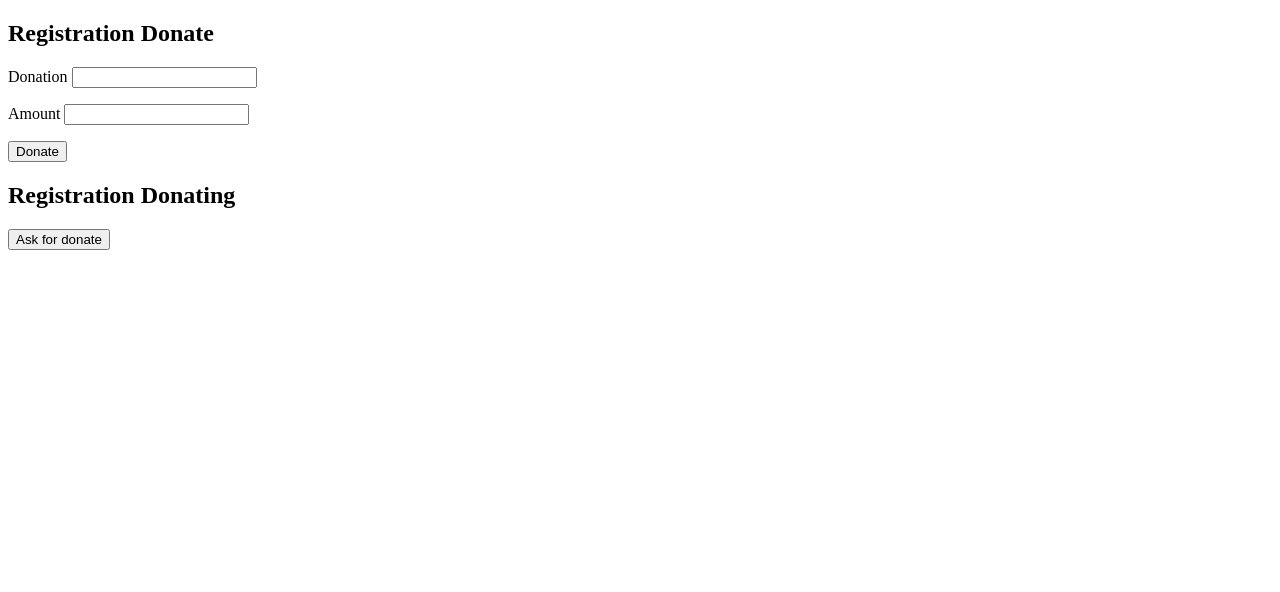
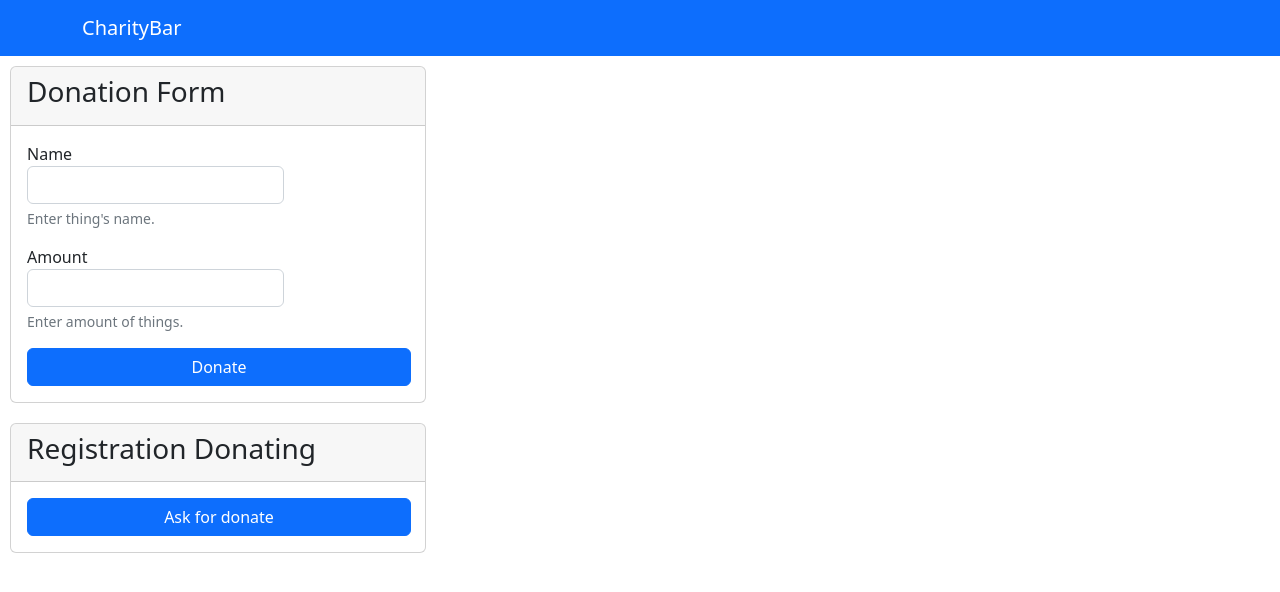
Before and after one commit to Novakovich/Lifo_and_Fifo, a Flask app: page / in a window 1280 px wide. Shown: the top 592 px of the page. Run offline with Flask 2, Linux system fonts and the light colour scheme.

Commit message:
lifo&fifo flask html

```diff
--- a/app.py
+++ b/app.py
@@ -1,8 +1,11 @@
 import json
 from flask import Flask, render_template, request
+from pathlib import Path
 
 app = Flask(__name__)
 app.debug = True
+BASE_DIR = Path(__file__).resolve().parent.parent
+
 
 @app.route('/')
 def home_page():
@@ -17,39 +20,21 @@ def donate():
         )
     with open('data.json', 'w') as data:
         json.dump(data_list, data)
-    return f""" Thank you
-            <html>
-                <body>
-                    <p>
-                    <a href="/">Return main</a>
-                    </p>
-                </body>
-            </html>"""
+    return render_template('donte.html')
 
 @app.route('/request/donation')
 def donation():
     with open('data.json', 'r', encoding='utf-8') as data:
         data_list = json.load(data)
     if not data_list:
-        return f""" here nothing for you
-            <html>
-                <body>
-                    <p>
-                    <a href="/">Return main</a>
-                    </p>
-                </body>
-            </html>"""
+        return render_template('request.html')
     item = data_list.pop()
     with open('data.json', 'w') as data:
         json.dump(data_list, data)
-    return f""" here {item['name']} {item['amount']}
-    <html>
-        <body>
-            <p>
-            <a href="/">Return main</a>
-            </p>
-        </body>
-    </html>"""
+    return f"""
+    {render_template('donation.html')}
+    here {item['name']} {item['amount']}
+    """
 
 if __name__ == '__main__':
     app.run(debug=True)
--- /dev/null
+++ b/templates/header.html
@@ -0,0 +1,14 @@
+<!DOCTYPE html>
+<html>
+<head>
+    <!-- CSS only -->
+    <link href="https://cdn.jsdelivr.net/npm/bootstrap@5.2.0-beta1/dist/css/bootstrap.min.css" rel="stylesheet" integrity="sha384-0evHe/X+R7YkIZDRvuzKMRqM+OrBnVFBL6DOitfPri4tjfHxaWutUpFmBp4vmVor" crossorigin="anonymous">
+</head>
+    <body>
+        <nav class="navbar navbar-dark bg-primary">
+            <div class="container-md">
+                <a class="navbar-brand" href="/">CharityBar</a>
+            </div>
+        </nav>
+    </body>
+</html>
--- a/templates/index.html
+++ b/templates/index.html
@@ -1,23 +1,48 @@
 <!doctype html>
 <html>
+    <head>
+        <!-- CSS only -->
+        <link href="https://cdn.jsdelivr.net/npm/bootstrap@5.2.0-beta1/dist/css/bootstrap.min.css" rel="stylesheet" integrity="sha384-0evHe/X+R7YkIZDRvuzKMRqM+OrBnVFBL6DOitfPri4tjfHxaWutUpFmBp4vmVor" crossorigin="anonymous">
+    </head>
+    {% include 'header.html' %}
     <body>
-        <section>
-            <h2>Registration Donate</h2>
+        <div style="position: relative; padding: 10px; ">
+            <div class="card" style="width: 26rem;">
+                <div class="card-header">
+                    <h3>Donation Form</h3>
+                </div>
+                <div class="card-body">
                     <form action="/donate" method="post">
-                <label>Donation
-                    <input type="text" name="name">
+                        <div class="registation">
+                            <label>Name
+                                <input type="text" name="name" class="form-control">
                             </label>
+                            <div id="name" class="form-text">Enter thing's name.</div>
+                        </div>
                         <p>
+                        </p>
                         <label>Amount
-                    <input type="number" name="amount">
+                            <input type="number" name="amount" class="form-control">
                         </label>
+                        <div id="amount" class="form-text">Enter amount of things.</div>
+                         <p>
                         </p>
-                <button type="submit">Donate</button>
+                        <button type="submit" class="btn btn-primary" style="width: 24rem;">Donate</button>
                     </form>
-            <h2>Registration Donating</h2>
+                </div>
+            </div>
+        </div>
+        <div style="position: relative; padding: 10px;">
+            <div class="card" style="width: 26rem;">
+                <div class="card-header">
+                    <h3>Registration Donating</h3>
+                </div>
+                <div class="card-body">
                     <form action="/request/donation">
-                <button type="submit">Ask for donate</button>
+                        <button type="submit" class="btn btn-primary" style="width: 24rem;" >Ask for donate</button>
                     </form>
-        </section>
+                </div>
+            </div>
+        </div>
     </body>
 </html>
```
Also changed, not shown: templates/donation.html (added, +13 -0 lines), templates/donte.html (added, +14 -0 lines), templates/request.html (added, +14 -0 lines). Lines whose indentation alone changed are shown as unchanged.
